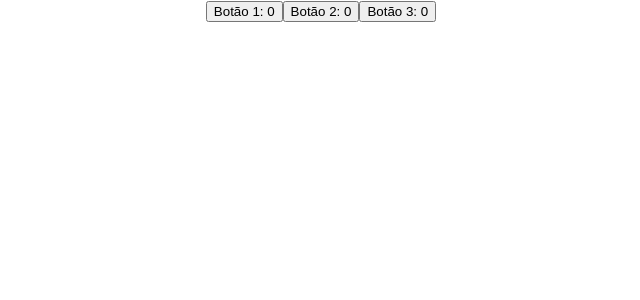
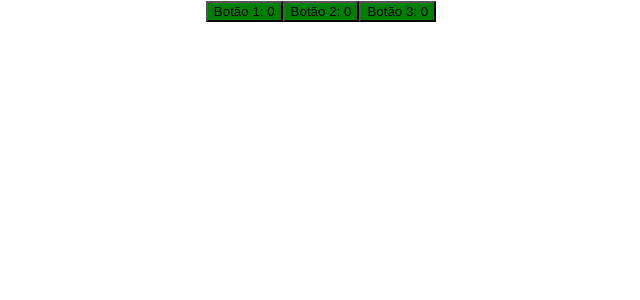
Before and after one commit to marcosvpleite/trybe-exercicios, a React (Create React App) app in the folder front-end/bloco-11-componentes-com-estado-eventos-e-formularios-com-react/dia-1-componentes-com-estado-e-eventos/fancy-buttons/: page / in a window 1280 px wide. Shown: the top 300 px of the page, without its empty margins (319-959 px from the left). Built offline with nearby package versions, Linux system fonts and the light colour scheme.

Commit message:
fixação

```diff
--- a/front-end/bloco-11-componentes-com-estado-eventos-e-formularios-com-react/dia-1-componentes-com-estado-e-eventos/fancy-buttons/src/App.js
+++ b/front-end/bloco-11-componentes-com-estado-eventos-e-formularios-com-react/dia-1-componentes-com-estado-e-eventos/fancy-buttons/src/App.js
@@ -34,13 +34,17 @@ class App extends React.Component {
       numeroDeCliques3: prevState.numeroDeCliques3 + 1
     }))
   }
+  getButtonColor(num) {
+    return num % 2 === 0 ? 'green' : 'red';
+  }
 
   render() {
+    const { numeroDeCliques1, numeroDeCliques2, numeroDeCliques3 } = this.state;
     return (
       <div className="App">
-        <button onClick={this.handleClick1}>{`Botão 1: ${this.state.numeroDeCliques1}`}</button>
-        <button onClick={this.handleClick2}>{`Botão 2: ${this.state.numeroDeCliques2}`}</button>
-        <button onClick={this.handleClick3}>{`Botão 3: ${this.state.numeroDeCliques3}`}</button>
+        <button style={{backgroundColor: this.getButtonColor(numeroDeCliques1)}} onClick={this.handleClick1}>{`Botão 1: ${this.state.numeroDeCliques1}`}</button>
+        <button style={{backgroundColor: this.getButtonColor(numeroDeCliques2)}} onClick={this.handleClick2}>{`Botão 2: ${this.state.numeroDeCliques2}`}</button>
+        <button style={{backgroundColor: this.getButtonColor(numeroDeCliques3)}} onClick={this.handleClick3}>{`Botão 3: ${this.state.numeroDeCliques3}`}</button>
       </div>
     );
   }
```
